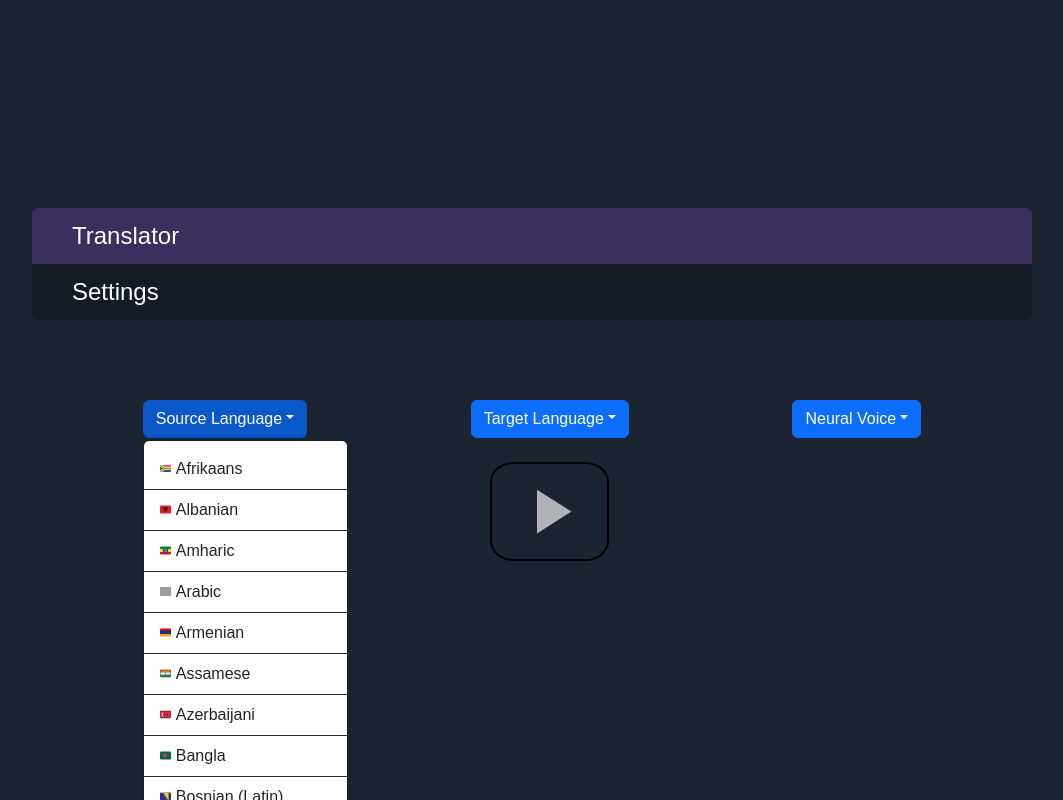
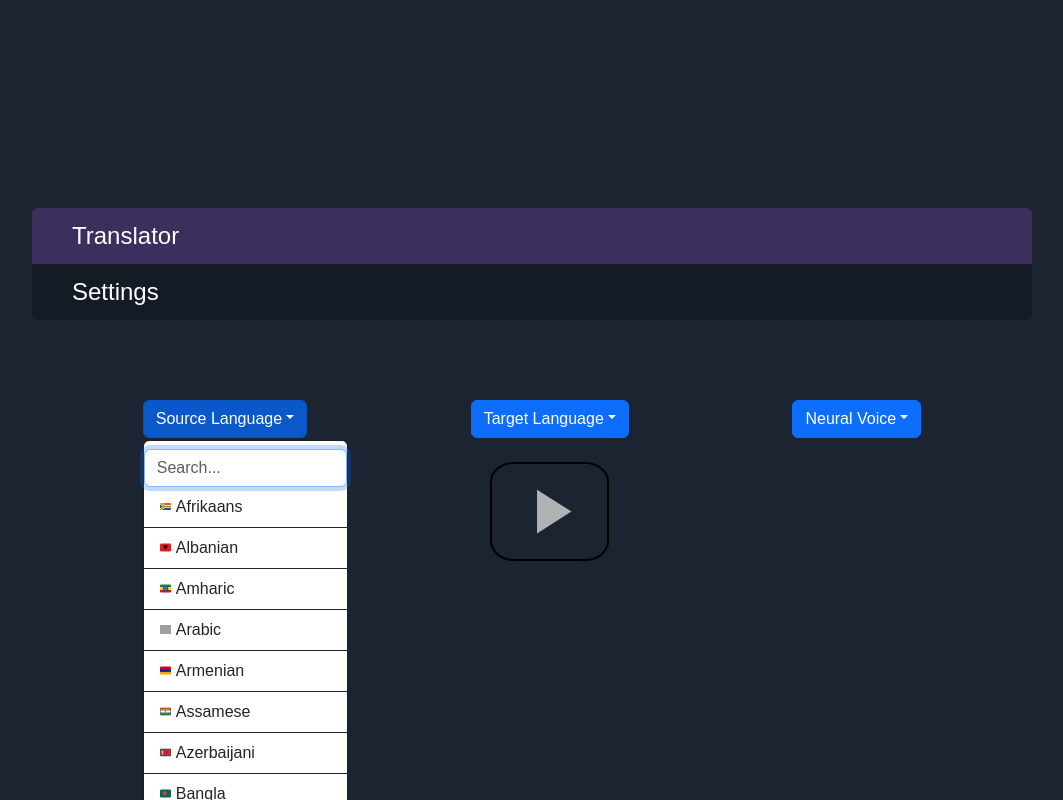
Before and after one commit to tpcollins/arcoc, a Next.js app: page /Verbose in a window 1280 px wide. Both pictures are taken after a click on the button "Source Language". Shown: the top 800 px of the page, without its empty margins (108-1171 px from the left). Built offline with nearby package versions, Linux system fonts and the light colour scheme; grey boxes are pictures that could not be loaded.

Commit message:
search in drpdwnbtn working. Moving to lang replacing btnDrpDwnTxt. #1 TODO on DropdownMenu.tsx

```diff
--- a/src/app/R Components/DropdownMenu.tsx
+++ b/src/app/R Components/DropdownMenu.tsx
@@ -1,37 +1,72 @@
+// TODO:
+/*
+1. Make the dropdown change the the specified language after clicking
+2. Import array of the neural voices and match them to the specified languages. (Really just Chinese and Spanish need
+more than one option)
+3. Explain outloud (a few times if necessary) everything that is going on in the component since most of this is new
+3. Start the backend processes
+
+
+*/
+
+
 "use client";
 
 import { Dropdown } from 'react-bootstrap';
-import { DropdownData } from '../Data/DataDef';
+import { DropdownData, DropdownItem } from '../Data/DataDef';
+import { useState, useRef, useEffect } from 'react';
 
-interface DropdownMenuProps<T> {
-  data: DropdownData<T>;
-  renderItem: (item: T) => React.ReactNode;
-}
+const DropdownMenu = <T extends DropdownItem>({ data, renderItem }: { data: DropdownData<T>, renderItem: (item: T) => React.ReactNode }) => {
 
-const DropdownMenu = <T extends {}>({ data, renderItem }: DropdownMenuProps<T>) => {
+  const [filter, setFilter] = useState('');
+  const [isOpen, setIsOpen] = useState(false);
+  const inputRef = useRef<HTMLInputElement>(null);
+  const [selValue, setSelValue] = useState<HTMLInputElement>(); // set selected value; changes btnDrpDwnTxt to selected language
+
+  useEffect(() => {
+    if (isOpen && inputRef.current) inputRef.current.focus();
+  },[isOpen]);
+
+  const filteredData = data.links.filter(item => item.lang.toLowerCase().includes(filter.toLowerCase()));
+
+  const handleSelValue = (e: HTMLInputElement) => {
+    setSelValue(e)
+  }
 
   return (
     <>
-      <Dropdown>
+      <Dropdown show={isOpen} onToggle={(isOpen) => setIsOpen(isOpen)}>
         <Dropdown.Toggle id="dropdown-basic">
           {data.btnDrpDwnTxt}
         </Dropdown.Toggle>
 
         <Dropdown.Menu>
-          {data.links.map((item, idx) => (
+          <input
+            aria-label="Search"
+            className="form-control"
+            onChange={e => setFilter(e.target.value)}
+            placeholder="Search..."
+            ref={inputRef}
+            style={{ margin: '0 px' }}
+          />
+
+          {filteredData.map((item, idx) => (
             <Dropdown.Item
+            eventKey={item as any}
             href="#/action-1"
-            eventKey={item as any}
             key={idx}
+            onClick={
+              () => setIsOpen(false)}
             style={{
-              borderBottom: idx !== data.links.length - 1 ? '1px solid' : 'none',
+              borderBottom: idx !== filteredData.length - 1 ? '1px solid' : 'none',
               padding: '8px 16px',
               width: '100%'
-          }}
+            }}
             >
               {renderItem(item)}
             </Dropdown.Item>
           ))}
+
         </Dropdown.Menu>
       </Dropdown>
     </>
--- a/src/app/page.tsx
+++ b/src/app/page.tsx
@@ -1,4 +1,4 @@
-import Form from "./R Components/Form";
+import Form from "./Components/Form";
 import Footer from "./R Components/Footer";
 import { shareKeyFormData } from "./Data/Data";
 import { mainPageFooterData } from "./Data/Data";
```
Also changed, not shown: src/app/Data/DataDef.ts (+7 -1 lines), src/app/Components/Form.tsx (renamed from src/app/R Components/Form.tsx).
